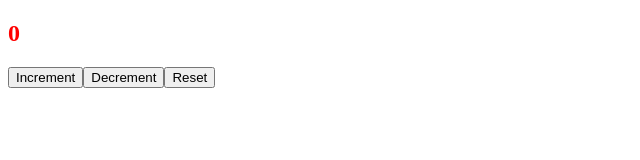
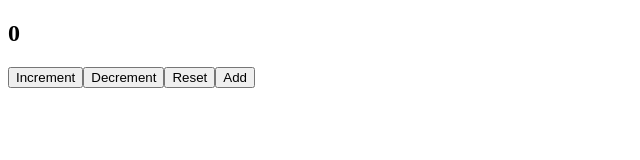
Before and after one commit to DeNialDev/CursoVue, a Vue app: page / in a window 1280 px wide. Shown: the top 160 px of the page, without its empty margins (0-640 px from the left). Built offline with nearby package versions, Linux system fonts and the light colour scheme.

Commit message:
Desafio 2 Array

```diff
--- a/src/App.vue
+++ b/src/App.vue
@@ -1,28 +1,61 @@
 <script setup>
-import {ref} from "vue"
+import { ref, computed } from "vue"
 const counter = ref(0)
+const arrayNumbers = ref([])
 const increment = () => {
 	console.log("Aumentar")
 	counter.value++
 }
 const decrement = () => counter.value--
 const reset = () => counter.value = 0
+const classCounter = computed(() => {
+	if (counter.value === 0) {
+		return 'zero'
+	}
+	if (counter.value > 0) {
+		return 'positive'
+	}
+	if (counter.value < 0) {
+		return 'negative'
+	}
+	return ''
+})
 
-
+const searchArray = computed(() => {
+	const exist = arrayNumbers.value.find((number) => number === counter.value)
+	if(exist === 0){
+		return true
+	}
+	return exist ? true : false
+})
+const addToArray = () => {
+	arrayNumbers.value.push(counter.value)
+}
 </script>
 
 <template>
-	<h2 :class="counter > 0 ? 'positive' : 'negative' ">{{counter}}</h2>
+	<h2 :class="classCounter">{{counter}}</h2>
 	<button @click="increment">Increment</button>
 	<button @click="decrement">Decrement</button>
 	<button @click="reset">Reset</button>
+	<button @click="addToArray" :disabled="searchArray">Add</button>
+	<ul>
+		<li v-for="(number, index) in arrayNumbers" :key="index">
+			{{number}}
+		</li>
+	</ul>
 </template>
 
 <style>
-.positive{
+.positive {
 	color: green
 }
-.negative{
+
+.negative {
 	color: red
 }
+
+.zero {
+	color: black
+}
 </style>
```
